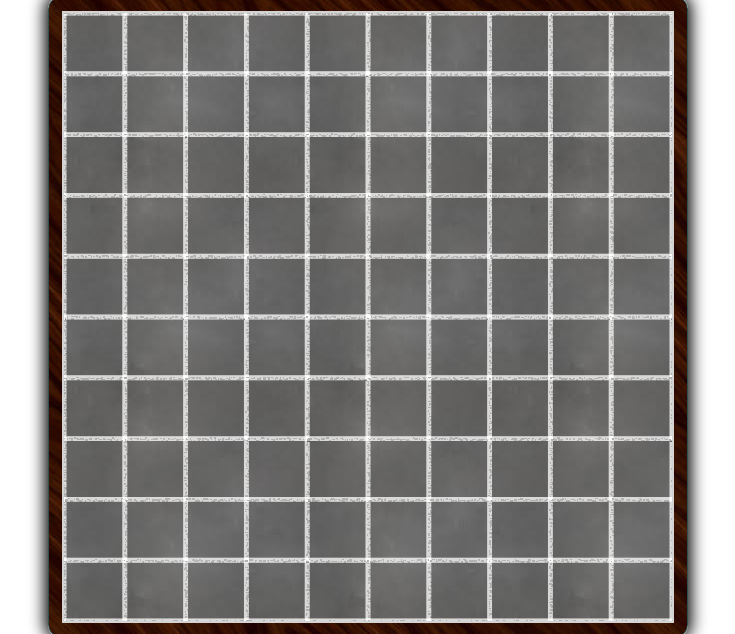
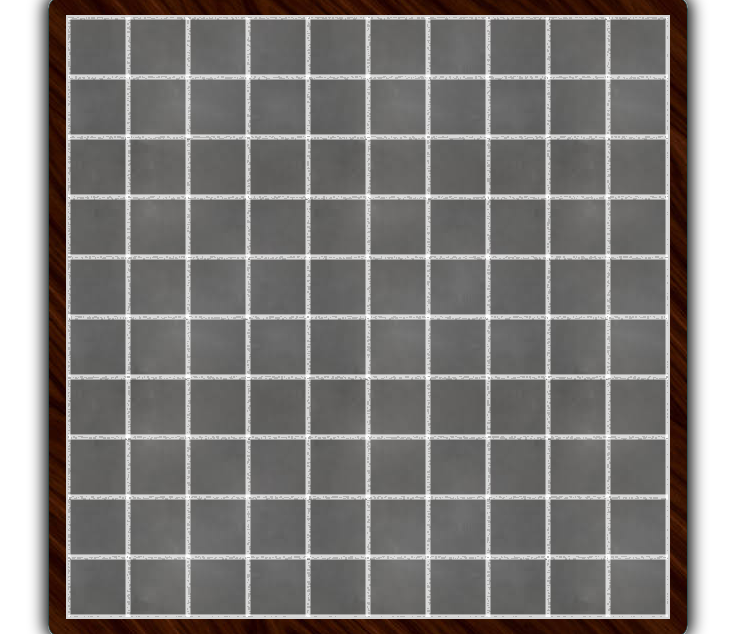
Before and after one commit to NielsBillen/hundredfield, a plain HTML site: page hundredfield/hundredfield.html in a window 1280 px wide. Shown: the part 91-725 px from the top of the page, without its empty margins (272-1007 px from the left). Drawn offline with Linux system fonts and the light colour scheme.

Commit message:
scaling issues fixed

```diff
--- a/hundredfield/hundredfield.css
+++ b/hundredfield/hundredfield.css
@@ -47,8 +47,6 @@ body {
 /* styling for the container of the canvas and table */
 #hundredfield-wrapper {
     position: relative;
-    width: 76vmin;
-    height: 76vmin;
 
     border: lightgray solid 2px;
 
--- a/hundredfield/hundredfieldlibrary.js
+++ b/hundredfield/hundredfieldlibrary.js
@@ -370,27 +370,21 @@ HundredFieldLibrary.HundredField.prototype.resize = function () {
 
     var border, wrapper, table, canvas, size;
 
-    table = document.getElementById("hundredfield-table");
-    canvas = document.getElementById("hundredfield-canvas");
-
-    canvas.width = table.clientWidth;
-    canvas.height = table.clientHeight;
-    /*border = document.getElementById("hundredfield-border");
+    border = document.getElementById("hundredfield-border");
     wrapper = document.getElementById("hundredfield-wrapper");
     table = document.getElementById("hundredfield-table");
     canvas = document.getElementById("hundredfield-canvas");
 
     wrapper.style.display = "none";
     size = Math.floor(Math.min(border.clientWidth, border.clientHeight) * 0.1 * 0.95) * 10;
-    console.log(border.clientWidth + ", " + border.clientHeight);
+    wrapper.style.display = "";
 
-    wrapper.style.display = "";
     wrapper.style.width = size + "px";
     wrapper.style.height = size + "px";
-    table.style.width = size + "px";
-    table.style.height = size + "px";
+    /*table.style.width = size + "px";
+    table.style.height = size + "px";*/
     canvas.width = size;
-    canvas.height = size;*/
+    canvas.height = size;
 
     this.redraw();
 };
```
Also changed, not shown: 1 other file.
